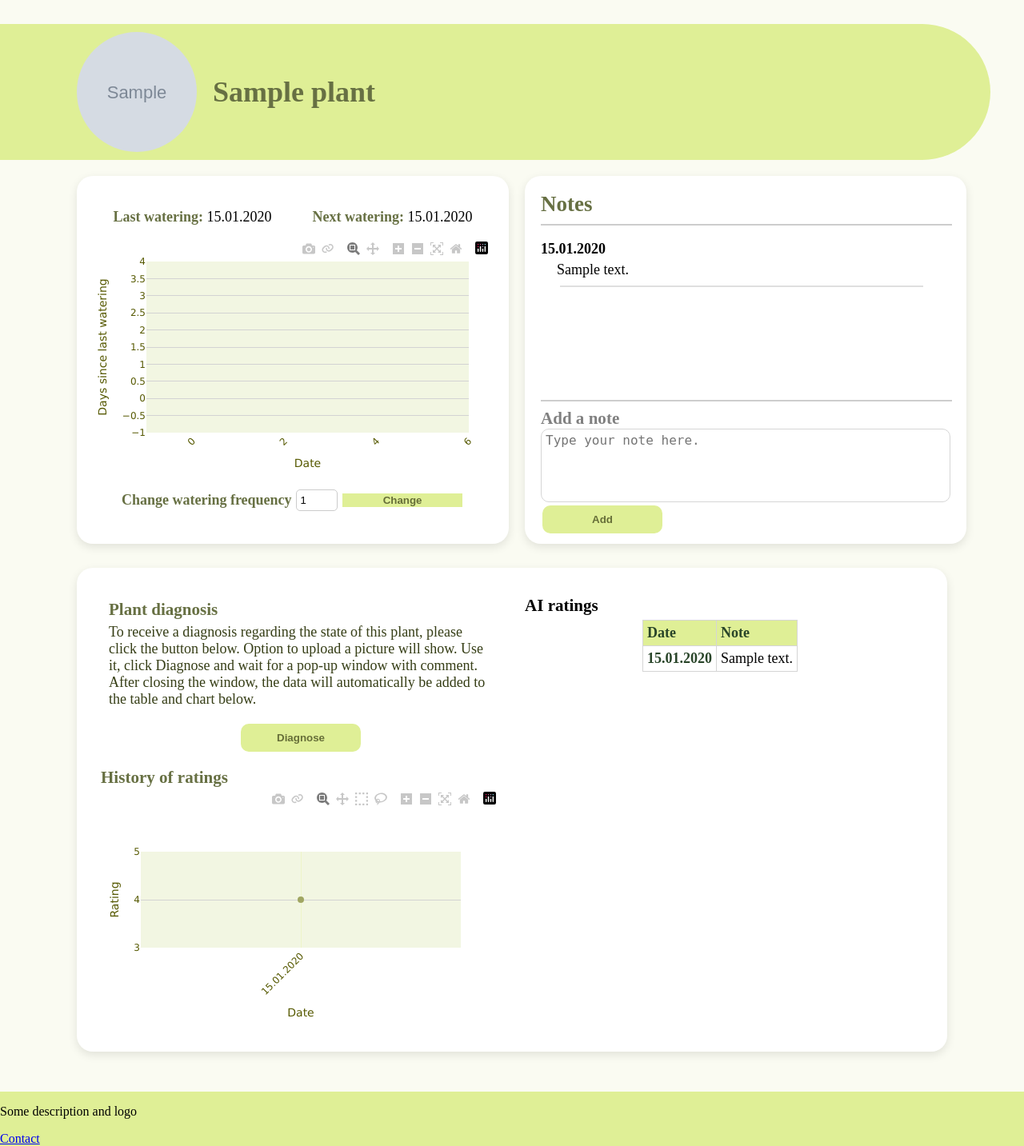
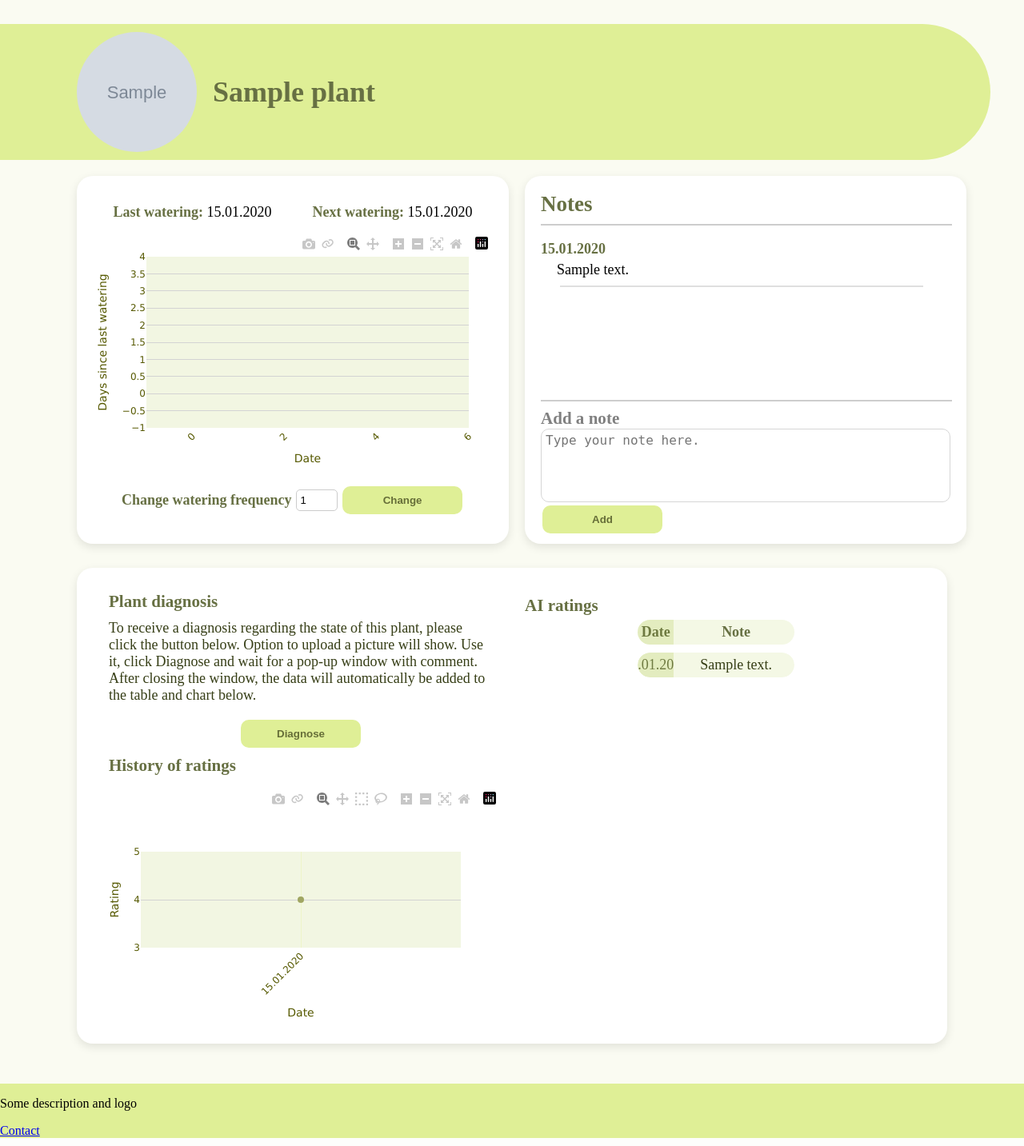
Before and after one commit to AngelikaMajewska/PlantCaretaker, a Django app: page /my-plants/1/ in a window 1280 px wide. Shown: the part 56-1489 px from the top of the page at 80% size. Run offline with Django 5.2, Linux system fonts and the light colour scheme; a user stored in the database is signed in; tables that the repository leaves empty hold one stand-in row (values such as "Sample post"); grey boxes marked "Sample" are stand-in pictures; some libraries are stand-ins or nearby versions.

Commit message:
CSS changes

```diff
--- a/plants/static/style.css
+++ b/plants/static/style.css
@@ -6,8 +6,6 @@ body{
     flex-direction: column;
     width: 100%;
     margin:auto;
-    /*background: rgba(87, 199, 133, 10);*/
-    /*background: linear-gradient(180deg, rgba(159, 230, 188, 0.33) 11%, rgba(237, 230, 167, 0.31) 25%, rgba(255, 255, 255, 1) 83%);*/
     background-size: cover;
     background-position: center top;
     background-repeat: no-repeat;
@@ -15,9 +13,7 @@ body{
     height: 790px;
     background-color: #fafbf2;
 }
-/**{*/
-/*    border: 1px solid black;*/
-/*}*/
+
 nav{
     align-self: initial;
     margin-bottom: 30px;
@@ -36,7 +32,6 @@ main{
 footer{
     width: 100%;
     align-self: end;
-    /*background: #dfef96;*/
     background-color: #dfef96;
     margin-top: 30px;
 }
@@ -282,7 +277,6 @@ footer{
     margin-bottom: 5px;
     padding-left: 5px;
 }
-
 .calendar-box{
     width: 70%;
     height: 100%;
@@ -295,36 +289,31 @@ footer{
     margin:auto;
     transition: all 0.3s ease;
 }
-/* Styl nagłówka */
 .fc-toolbar-title {
     font-size: 20px;
     color: #3a450a; /* ciemnozielony */
     font-weight: bold;
 }
-/* Styl przycisków (Next, Prev, Today) */
 .fc .fc-button {
     border: none !important;
     margin: 0 2px;
     border-radius: 6px !important;
     padding: 5px 10px !important;
-    background-color: #dfef96 !important;
-    color: #666e38;
+    background-color: #f0f4d5 !important;
+    color: #90a320 !important;
     transition: background-color 0.2s ease !important;
 }
 .fc .fc-button:hover {
-    background-color: #cce365 !important; /* ciemniejszy przy hoverze */
+    background-color: #dfeaa3 !important;
 }
-
-/* Styl dni */
 .fc-daygrid-day {
     background-color: #fdfffd;
 }
 .fc-day-today {
-    background: #d6dab7 !important; /* dzisiejszy dzień na jasnozielono */
+    background: #d3e182 !important; /* dzisiejszy dzień na jasnozielono */
 }
-/* Styl wydarzeń */
 .fc-event {
-    background-color: #3a450a;
+    background-color: #7e8845;
     border: none;
     font-size: 14px;
     padding: 2px 4px;
@@ -840,8 +829,8 @@ footer{
     padding: 0 10px 10px 10px;
     margin-bottom: 20px;
     margin-top:0;
-    min-height: 565px;
-    max-height: 565px;
+    min-height: 595px;
+    max-height: 595px;
     scroll-margin: 0;
 }
 .watering-schedule-header{
@@ -936,8 +925,6 @@ footer{
     border-radius: 5px;
     padding: 10px;
     color: #363e16;
-    border: 1px solid rgba(54, 62, 22, 0.24);
-    background-color: #fdfff8;
 }
 .next-watering-details{
     display: flex;
@@ -996,14 +983,14 @@ footer{
     height: 60px;
     border-radius: 10px;
     padding:5px;
-    background-color: #fdfff8;
+    background-color: #f0f8c7;
+
     display: flex;
     flex-direction: row;
     justify-content: start;
     margin-bottom: 5px;
     width: calc(50% - 13.34px); /* 3 kolumny, odejmujemy 2/3 gapu */
     box-sizing: border-box;
-    box-shadow: 0 4px 12px rgba(161, 172, 134, 0.18);
 }
 .owned-plant-image{
     max-height: 50px;
@@ -1022,6 +1009,7 @@ footer{
 .owned-plant-name{
     margin-top:0;
     align-self: center;
+    color: #3a430e !important;
 }
 /* ---------------------------------- */
 /*              wishlist              */
@@ -1313,11 +1301,9 @@ footer{
     display: flex;
     flex-direction: column;
     width:50%;
-    align-content: center;
-    justify-content: center;
     margin-right: 5px;
-    padding:10px;
-    border-radius: 10px;
+    margin-top:0;
+    padding:0 10px;
 }
 .diagnosis-box{
     display: flex;
@@ -1333,8 +1319,8 @@ footer{
     text-align: left;
     margin-top:5px;
 }
-.diagnosis-box h3{
-    margin:0;
+.ai-rating-sumup h3{
+    margin:0 0 5px 0;
 }
 .diagnosis-box button{
     font-weight: bold;
@@ -1402,7 +1388,6 @@ footer{
     align-content: center;
     justify-content: space-around;
 }
-
 .ai-rating-header{
     margin: 5px 0 0 0 ;
 }
@@ -1411,28 +1396,41 @@ footer{
     margin-top:5px;
     max-height: 550px;
     min-height: 500px;
-    overflow: scroll;
 }
-.ai-rating table {
-    border-collapse: collapse;
-    border: 1px solid #c8c8c8;
-    background-color: #ffffff;
-    border-radius: 15px;
-}
-.ai-rating thead{
-    background-color: #dfef96;
-    color: #294529;
+.ai-rating-list-header{
+    display: flex;
+    flex-direction: row;
     font-weight: bold;
 }
-.ai-rating tr {
-    border: 1px solid #d5d5d5;
+.ai-rating-list-note {
+    display: flex;
+    flex-direction: row;
+    border-radius: 30px;
+    margin: 10px 0;
+    position: relative;
+    align-items: stretch; /* <- to kluczowe */
+    overflow: hidden; /* dla estetyki przy zaokrąglonych rogach */
 }
-.ai-rating td {
-    border: 1px solid #d5d5d5;
+.ai-rating-list-note-date,
+.ai-rating-list-note-content {
+    display: flex;           /* pozwala kontrolować układ wewnątrz */
+    align-items: center;     /* środek w pionie */
+    justify-content: center; /* środek w poziomie (dla daty) */
     padding: 5px;
+    margin: 0;
 }
-
-
+.ai-rating-list-note-date {
+    background-color: #e3ecbf;
+    border-radius: 30px 0 0 30px;
+    width: 18%;
+    color: #6e7a40;
+}
+.ai-rating-list-note-content {
+    background-color: #f4f8e5;
+    border-radius: 0 30px 30px 0;
+    width: 82%;
+    padding-left: 10px;
+}
 /**{*/
 /*    border: 1px solid black;*/
 /*}*/
--- a/plants/templates/plants/dashboard.html
+++ b/plants/templates/plants/dashboard.html
@@ -87,7 +87,7 @@
                         {% for plant in owned_plants %}
                         <div class="user-owned-plant">
                             <div class="owned-plant-image">{% if plant.plant.image %}
-                                <a href="{% url 'plant-detail' plant.plant.pk %}"><img src="{{ plant.plant.image.url }}" alt="{{ plant.plant.name }}"></a>
+                                <a href="{% url 'my-plants' plant.plant.pk %}"><img src="{{ plant.plant.image.url }}" alt="{{ plant.plant.name }}"></a>
                                 {% else %}
                                 <img src="/static/images/default-plant.png" alt="Default plant image">
                                 {% endif %}
--- a/plants/templates/plants/owned_plants.html
+++ b/plants/templates/plants/owned_plants.html
@@ -27,7 +27,7 @@
                         <input type="number" id="watering-frequency-select" name="frequency" step="1" min="1" value="{{watering_frequency}}">
                         <input type="hidden" name="plant_id" value="{{plant.id}}">
                         <input type="hidden" name="owner_id" value="{{user.id}}">
-                        <input type="submit" id="watering-frequency-button" class="all-buttons" value="Change">
+                        <input type="submit" id="watering-frequency-button" class="all-buttons big-button" value="Change">
                     </form>
                 </div>
 
@@ -37,7 +37,7 @@
                 <hr style="border:1px solid #cdcdcd; width: 100%">
                 <div class="usernotes-list scroll">
                         {% for note in user_notes %}
-                            <h4>{{note.date| date:"d.m.Y"}} </h4>
+                            <h4 class="header-style">{{note.date| date:"d.m.Y"}} </h4>
                             <p>{{note.note}}</p>
                             <hr style="border:1px solid #dfdfdf; width: 90%">
                             {% empty %}
@@ -77,37 +77,30 @@
                         </form>
                     </div>
                 </div>
+            <h3 class="section-header rating-history-header">History of ratings</h3>
             </div>
-            <h3 class="section-header rating-history-header">History of ratings</h3>
             <div class="ai-plotly-chart">
                 {{ plotly_chart|safe }}
             </div>
         </div>
         <div class="ai-rating-notes">
-            <h3 class="ai-rating-header">AI ratings</h3>
+            <h3 class="ai-rating-header section-header">AI ratings</h3>
             {% if ai_rating %}
                 <div class="ai-ratings-all">
-                    <div class="ai-rating">
-                        <table>
-                            <thead>
-                            <tr>
-                                <td>Date</td>
-                                <td>Note</td>
-                            </tr>
-                            </thead>
-                            <tbody>
-                            {% for rating in ai_rating %}
-                                <tr>
-                                    <td style="color:#294529;font-weight: bold">{{rating.date | date:"d.m.Y"}}</td>
-                                    <td>{{rating.note}}</td>
-                                </tr>
+                    <div class="ai-rating scroll">
+                        <div class="ai-rating-list-header">
+                            <p class="ai-rating-list-note-date header-style">Date</p>
+                            <p class="ai-rating-list-note-content header-style">Note</p>
+                        </div>
+                        {% for rating in ai_rating %}
+                            <div class="ai-rating-list-note">
+                                <p class="ai-rating-list-note-date ">{{rating.date | date:"d.m.Y"}}</p>
+                                <p class="ai-rating-list-note-content font-details-color">{{rating.note}}</p>
+                            </div>
                             {% empty %}
                                 <p>No AI ratings.</p>
-                            {% endfor %}
-                            </tbody>
-                        </table>
+                        {% endfor %}
                     </div>
-
                 </div>
             {% else %}
                 <p>No rating in database.</p>
```
